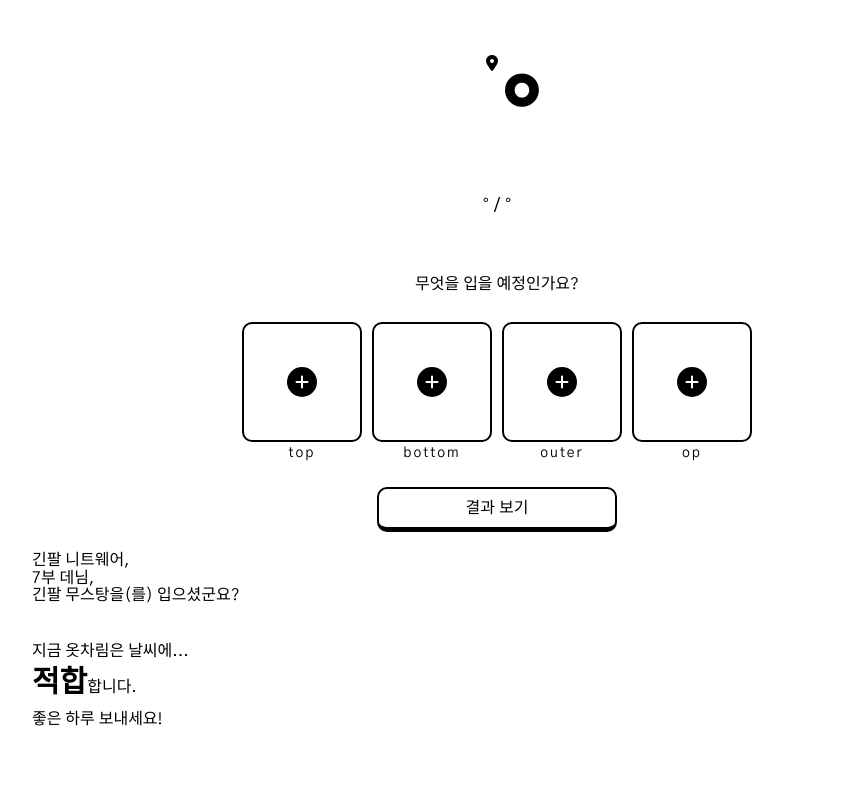
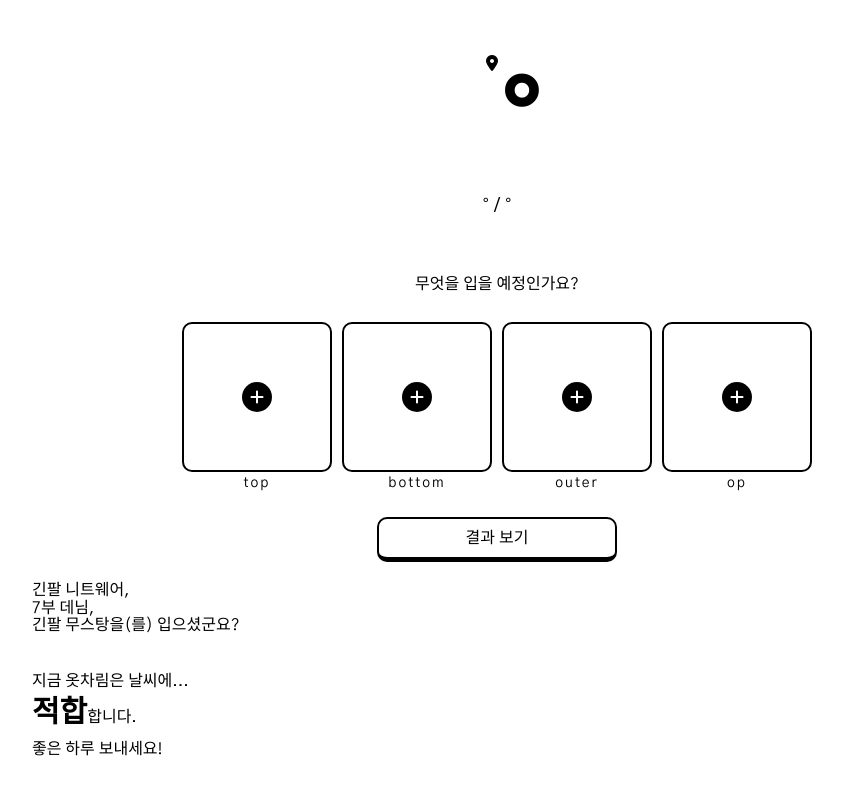
Before and after one commit to asd3638/fashion_forecast, a React (Create React App) app: page / in a window 1280 px wide. Shown: the top 794 px of the page, without its empty margins (143-986 px from the left). Built offline with nearby package versions, Linux system fonts and the light colour scheme; no server answers.

Commit message:
layout: modify InputBox size

```diff
--- a/src/components/InputBox.js
+++ b/src/components/InputBox.js
@@ -31,8 +31,8 @@ const ImageShow = styled(StyledBase)`
   display: flex;
   justify-content: center;
   align-items: center;
-  width: 12rem;
-  height: 12rem;
+  width: ${(props) => (props.size ? `${props.size}rem` : "12rem")};
+  height: ${(props) => (props.size ? `${props.size}rem` : "12rem")};
   margin-bottom: 0.4rem;
   overflow: hidden;
   & .bg-img {
@@ -165,7 +165,7 @@ function InputBox({ kind, handleUpload }) {
           />
         </CameraModal>
 
-        <ImageShow onClick={openModal}>
+        <ImageShow size={15} onClick={openModal}>
           {preview ? (
             <img class="bg-img" src={preview.previewURL} alt="preview" />
           ) : null}
```
